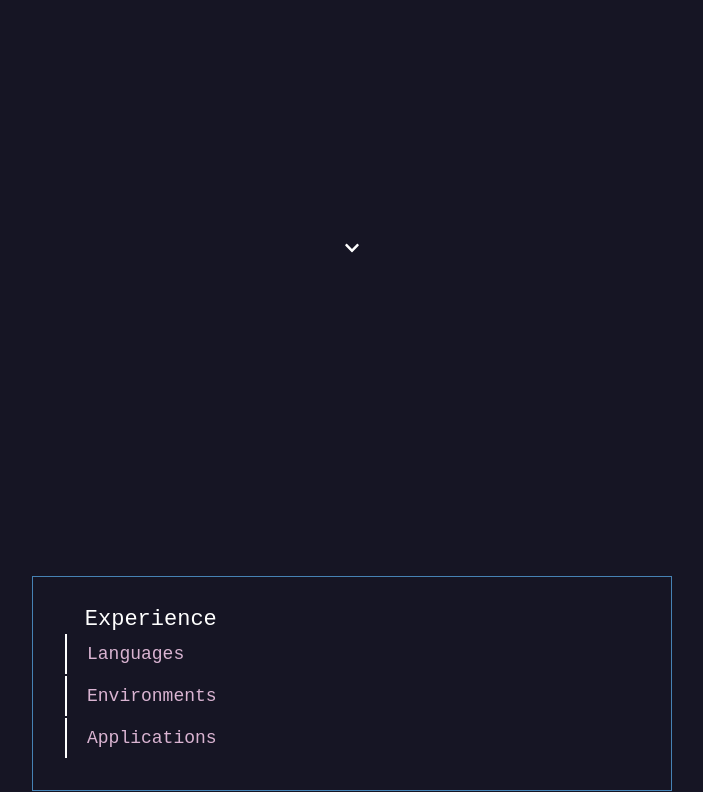
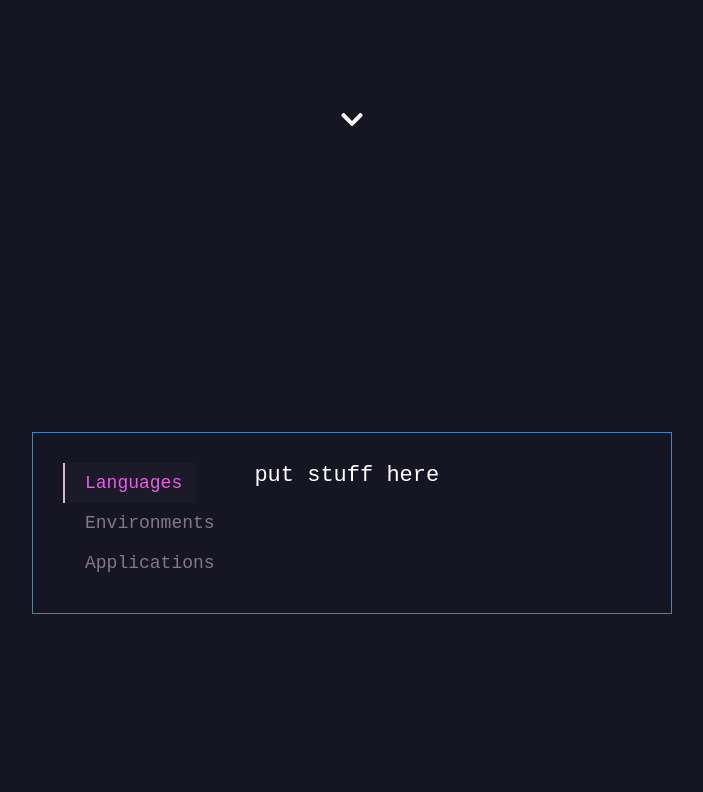
Before and after one commit to kcshiffl/kcshifflcom, a React (Create React App) app: page / in a window 1280 px wide. Shown: the part 640-1432 px from the top of the page, without its empty margins (288-991 px from the left). Built offline with nearby package versions, Linux system fonts and the light colour scheme.

Commit message:
Added experience animation & fixed arrow animation

```diff
--- a/package.json
+++ b/package.json
@@ -6,7 +6,10 @@
     "@testing-library/jest-dom": "^5.11.9",
     "@testing-library/react": "^11.2.5",
     "@testing-library/user-event": "^12.7.1",
+    "framer-motion": "^3.3.0",
+    "radium": "^0.26.1",
     "react": "^17.0.1",
+    "react-animations": "^1.0.0",
     "react-dom": "^17.0.1",
     "react-icons": "^4.2.0",
     "react-scripts": "4.0.2",
--- a/src/App.js
+++ b/src/App.js
@@ -1,14 +1,18 @@
-import React from 'react'
+import React, { useState } from 'react'
 import Header from './components/Header/Header'
 import About from './components/About/About'
 import Contact from './components/Contact/Contact'
 import Experience from './components/Experience/Experience'
 import Tasks from './components/Tasks'
 import AddTask from './components/AddTask'
-import { useState } from 'react'
+import Arrow from './components/General/Arrow'
+import { FaChevronDown } from 'react-icons/fa'
+import { bounce } from 'react-animations';
+import Radium, {StyleRoot} from 'radium';
 
 const App = () => {
 
+  /**
   const [showAddTask, setShowAddTask] = useState(false)
 
   const [tasks, setTasks] = useState([
@@ -52,11 +56,40 @@ const App = () => {
     setTasks(tasks.map((task) => task.id == id ? { ...task, reminder: !task.reminder} : task))
   }
 
+  **/
+
+  const [skills, setSkills] = useState([
+    {
+      row: 1,
+      name: 'Languages',
+      open: true,
+    },
+
+    {
+      row: 2,
+      name: 'Environments',
+      open: false,
+    },
+
+    {
+      row: 3,
+      name: 'Applications',
+      open: false,
+    },
+  ])
+
+  const toggleSkills = (row) => {
+    setSkills(skills.map((skill) => skill.row == row ? { ...skill, open: true} : { ...skill, open: false}));
+    console.log(row);
+  }
+
+
   return (
     <div className='App'>
+      <Arrow />
       <Header />
       <About />
-      <Experience />
+      <Experience skills={skills} toggleSkills={toggleSkills} />
       <Contact />
     </div>
   )
--- a/src/components/About/About.js
+++ b/src/components/About/About.js
@@ -1,6 +1,5 @@
 import TitleCard from './TitleCard'
 import AboutMe from './AboutMe'
-import { FaChevronDown } from 'react-icons/fa'
 
 const About = () => {
   return (
@@ -9,7 +8,6 @@ const About = () => {
       <TitleCard />
       <AboutMe />
       </div>
-      <FaChevronDown className='downArrow' />
     </div>
   )
 }
--- a/src/components/Experience/Experience.js
+++ b/src/components/Experience/Experience.js
@@ -1,20 +1,37 @@
 import Skill from './Skill'
-import { FaChevronDown } from 'react-icons/fa'
 
-const Experience = () => {
+/**
+<Skill rowNum='1'
+  name='Languages'
+  skillRowNum={skillRowNum}
+/>
+<Skill rowNum='2'
+  name='Environments'
+  skillRowNum={skillRowNum}
+/>
+<Skill rowNum='3'
+  name='Applications'
+  skillRowNum={skillRowNum}
+/>
+**/
+
+const Experience = ( {skills, toggleSkills} ) => {
+
+
   return (
   <div>
     <div className='exp'>
       <div className='exp-block'>
-      <p align='center'>Experience</p>
-        <table>
-          <tr><Skill name='Languages'/></tr>
-          <tr><Skill name='Environments'/></tr>
-          <tr><Skill name='Applications'/></tr>
-        </table>
+        {skills.map((skill, index) => (
+          <Skill rowNum={index} skill={skill} toggleSkills={toggleSkills} />
+        ))}
       </div>
+
+      <div className='exp-block' style={{ width: '100%' }}>
+      <p> put stuff here </p>
+      </div>
+
     </div>
-  <FaChevronDown className='downArrow' align='center'/>
   </div>
   )
 }
--- a/src/components/Experience/Skill.js
+++ b/src/components/Experience/Skill.js
@@ -1,10 +1,12 @@
 import SkillButton from './SkillButton'
 
-const Skill = ({ name, items }) => {
+const highlighted = false;
+
+const Skill = ({ rowNum, skill, items, toggleSkills }) => {
   return (
-    <div className='exp-btn-block'>
-      <p className='exp-scrollbar'></p>
-      <SkillButton text={name} />
+    <div className='exp-btn-block' onClick={() => toggleSkills(skill.row)} onMouseOver={() => toggleSkills(skill.row)}>
+      <p className={skill.open ? 'exp-scrollbar-highlight' : 'exp-scrollbar' }></p>
+      <SkillButton text={skill.name} highlighted={skill.open}/>
     </div>
 
   )
--- a/src/components/Experience/SkillButton.js
+++ b/src/components/Experience/SkillButton.js
@@ -1,6 +1,6 @@
-const SkillButton = ({ text, link }) => {
+const SkillButton = ({ text, link, highlighted }) => {
   return (
-      <button className='exp-btn'> {text} </button>
+      <button className={highlighted ? 'exp-btn-highlight' : 'exp-btn'}> {text} </button>
   )
 }
 
--- /dev/null
+++ b/src/components/General/Arrow.js
@@ -0,0 +1,9 @@
+import { FaChevronDown } from 'react-icons/fa'
+
+const Arrow = () => {
+  return (
+      <FaChevronDown className='downArrow' size={25} />
+  )
+}
+
+export default Arrow
--- a/src/index.css
+++ b/src/index.css
@@ -40,14 +40,20 @@ body {
 .downArrow {
   /* To center... */
   display: block;
-  margin-left: auto;
-  margin-right: auto;
-  width: 50%;
+  bottom: 2.5%;
+  min-width: 100%;
+  position: fixed;
+  color: white;
+  animation: bounce 0.9s infinite;
+}
 
-  color: white;
-  animation: bounce 0.5s;
-  animation-direction: alternate;
-  animation-iteration-count: infinite;
+@keyframes bounce {
+  10% {
+    bottom: 2.5%;
+  }
+  50% {
+    bottom: 3.5%;
+  }
 }
 
 .downArrow:hover {
@@ -189,7 +195,6 @@ body {
 
 .exp-block {
   padding: 30px;
-
   min-width: 30%;
   min-height: 30%;
 
@@ -204,7 +209,26 @@ body {
   background: none;
   transition: 0.3s;
   text-align: left;
-  color: #dab4d2;
+
+  /* border: 1px solid #dab4d2; */
+
+  border: none;
+  outline: none;
+  padding: 10px 20px;
+  margin: 0px 0px;
+  cursor: pointer;
+  text-decoration: none;
+  font-size: 18px;
+  font-family: inherit;
+  color: #857883;
+}
+
+.exp-btn-highlight {
+  width: 100%;
+  background: none;
+  transition: 0.3s;
+  text-align: left;
+  outline: none;
 
   /* border: 1px solid #dab4d2; */
 
@@ -215,12 +239,21 @@ body {
   text-decoration: none;
   font-size: 18px;
   font-family: inherit;
+
+
+  color: #ef5ae7;
+  background-color: #1b1a29;
+  opacity: 1;
 }
 
 .exp-btn:hover {
   color: #ffe4f9;
   background-color: #2f2e3c;
   opacity: 1;
+}
+
+.exp-btn:focus {
+  outline: none;
 }
 
 .exp-btn-block {
@@ -231,7 +264,14 @@ body {
 }
 
 .exp-scrollbar {
-  background-color: white;
+  background-color: #dab3d2;
+  opacity: 0;
+  padding: 1px;
+  transition: 0.3s;
+}
+
+.exp-scrollbar-highlight {
+  background-color: #dab3d2;
   opacity: 1;
   padding: 1px;
   transition: 0.3s;
```
Also changed, not shown: 1 other file (tests, documents, lock files or other folders).
